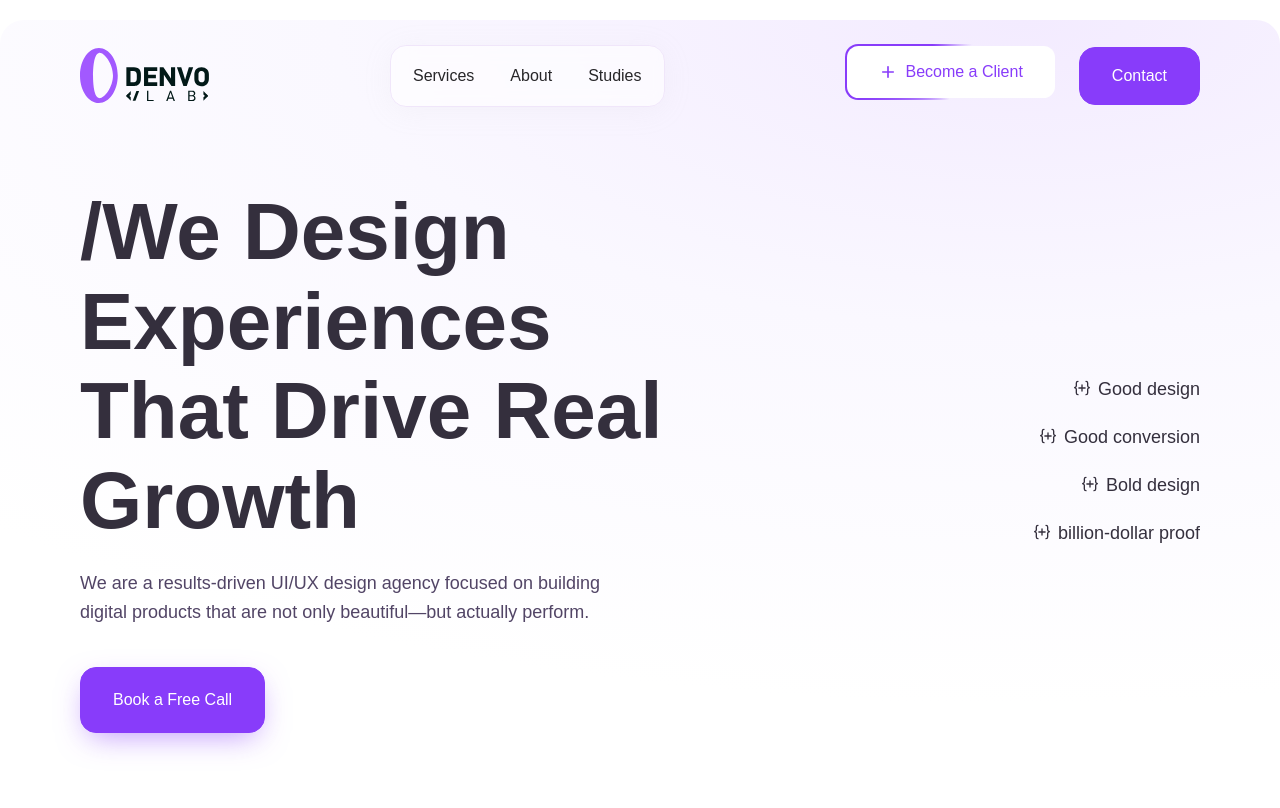
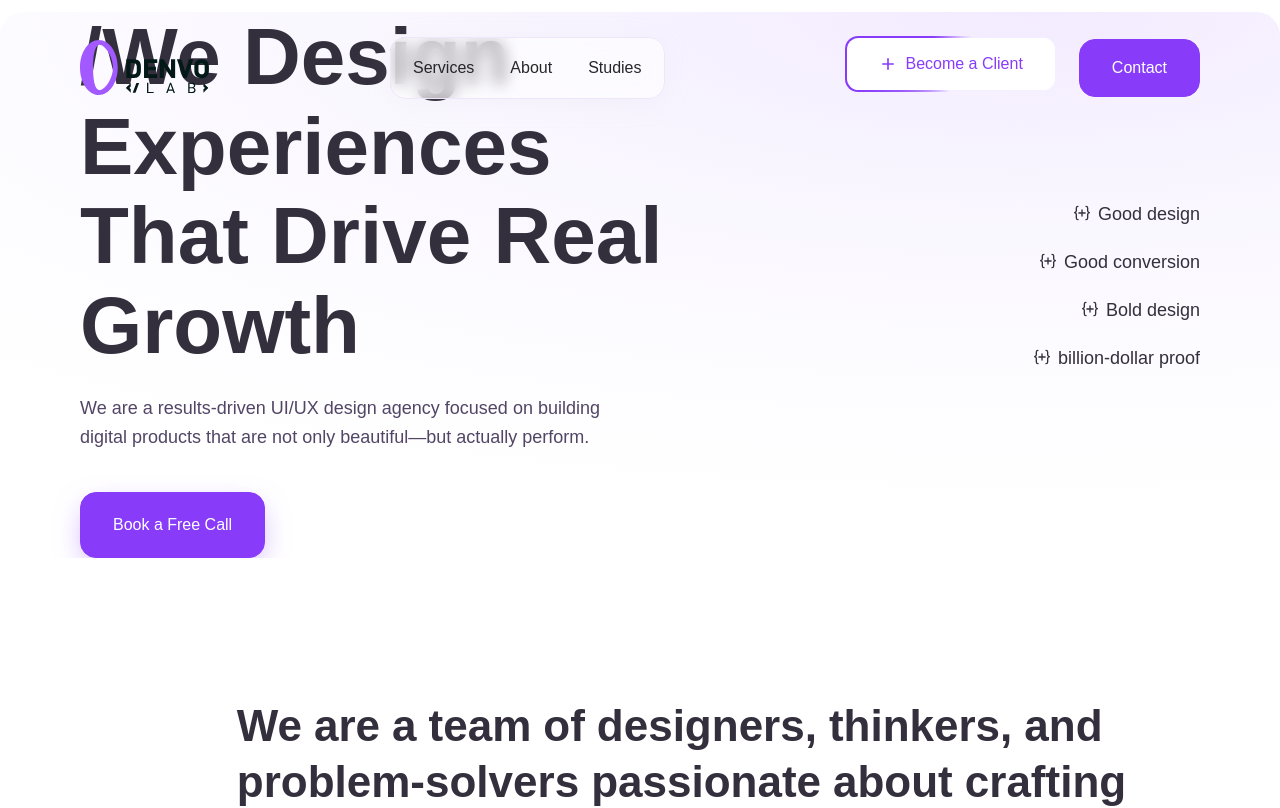
Before and after one commit to rakibthedev/denvo-final, a Next.js app: page /about in a window 1280 px wide. Shown: the top 808 px of the page. Built offline with nearby package versions, Linux system fonts and the light colour scheme; a web font is replaced by a local one.

Commit message:
about page

```diff
--- a/src/app/components/about/AboutHero.tsx
+++ b/src/app/components/about/AboutHero.tsx
@@ -15,7 +15,7 @@ const serviceTags = [
 
 export default function AboutHero() {
   return (
-    <section className="relative overflow-hidden bg-[#ffffff] md:pt-5">
+    <section className="relative overflow-hidden bg-[#ffffff] md:pt-3">
       {/* Soft lavender wash, matching the airy hero backdrop */}
       <div
 
@@ -34,7 +34,7 @@ export default function AboutHero() {
         >
         <Header />
 
-        <div className="md:translate-y-[60px] mx-auto flex h-auto w-full flex-col items-start gap-10 px-5 pb-16 pt-32 md:h-[calc(100vh-40px)] md:flex-row md:items-center md:gap-10 md:px-20 md:pb-0 md:pt-0">
+        <div className="md:py-15 mx-auto flex h-auto w-full flex-col items-start gap-10 px-5 pb-16 pt-32 md:flex-row md:items-center md:gap-10 md:px-20 md:pb-0 md:pt-0">
           {/* Left: heading + subtext + CTA */}
           <div className=" md:w-[60%]">
             <TextReveal
```
